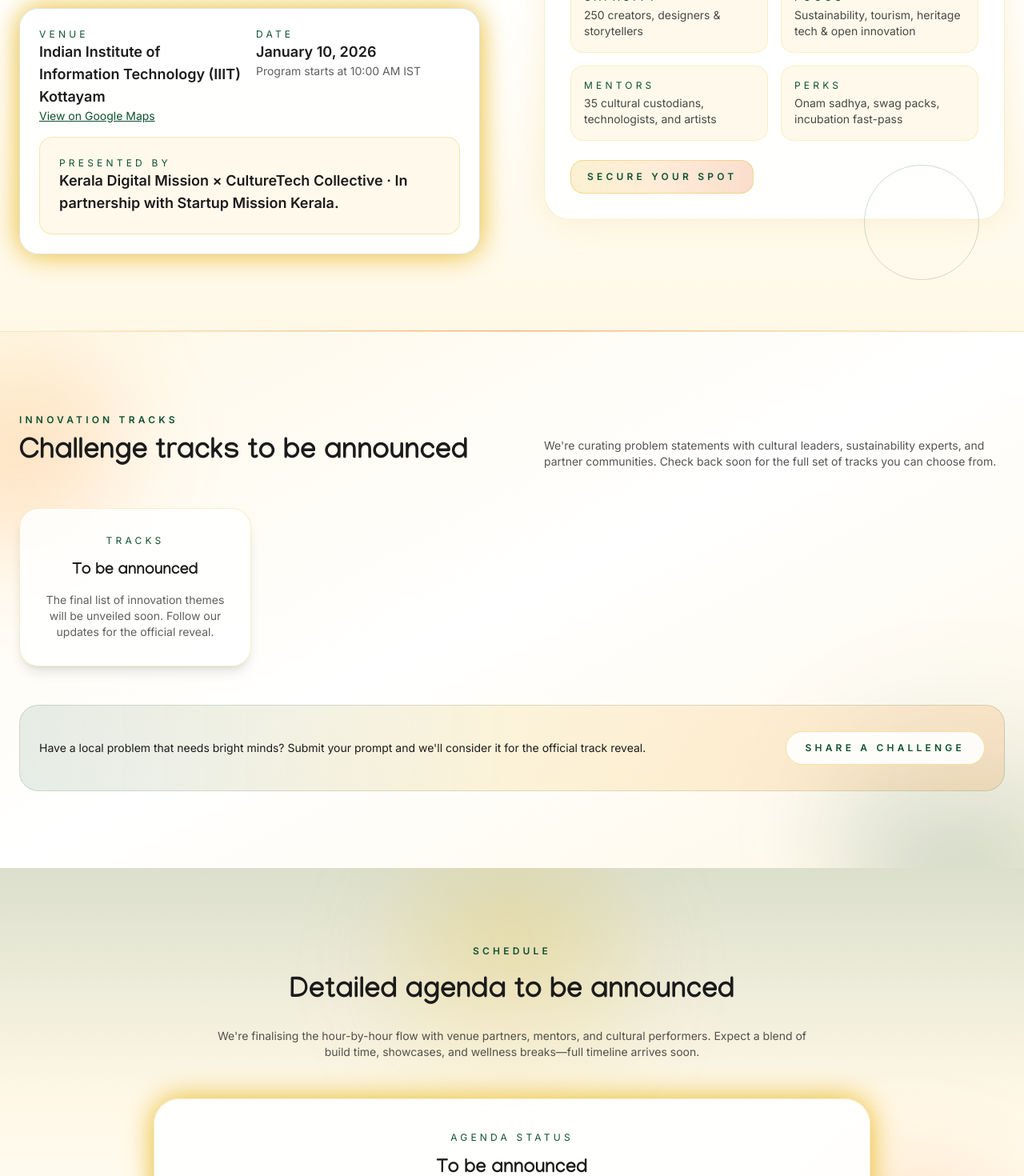
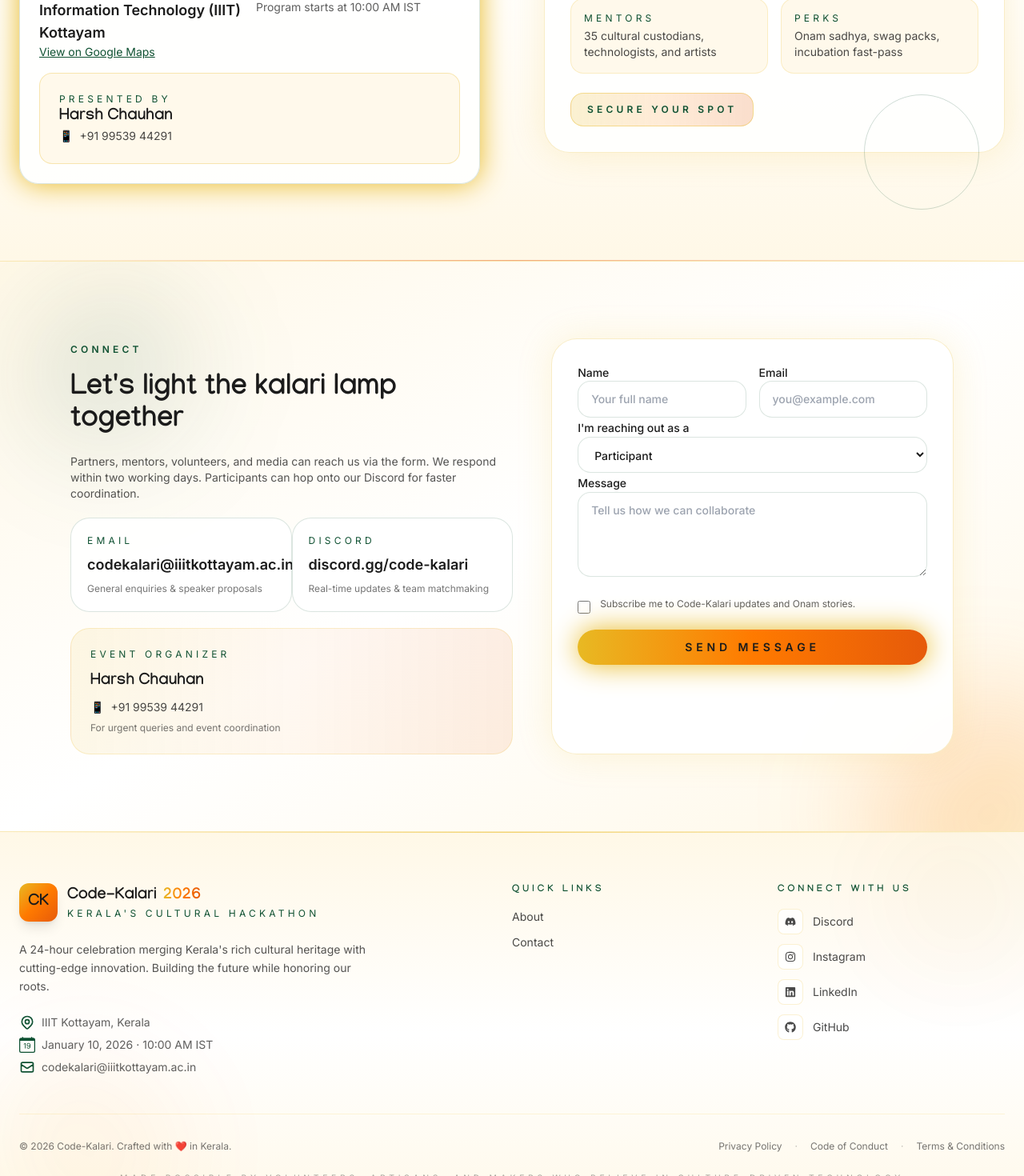
Before and after one commit to CipherCraze/Hackathon-Landing-Page, a React (Vite) app: page / in a window 1280 px wide. Shown: the part 1280-2750 px from the top of the page at 80% size. Built offline with nearby package versions, Linux system fonts and the light colour scheme.

Commit message:
Update contact information and improve layout in various components

```diff
--- a/src/components/About.jsx
+++ b/src/components/About.jsx
@@ -52,8 +52,12 @@ function About() {
             </div>
             <div className="rounded-2xl border border-kasavu/30 bg-ivory/80 p-6">
               <p className="text-xs uppercase tracking-[0.35em] text-deepgreen">Presented by</p>
-              <p className="text-lg font-semibold text-charcoal">
-                Kerala Digital Mission × CultureTech Collective · In partnership with Startup Mission Kerala.
+              <h3 className="text-xl font-bold text-charcoal">Harsh Chauhan</h3>
+              <p className="flex items-center gap-2 text-sm text-charcoal/80">
+                <span className="text-deepgreen">📱</span>
+                <a href="tel:+919953944291" className="hover:text-saffron transition">
+                  +91 99539 44291
+                </a>
               </p>
             </div>
           </div>
--- a/src/components/CallToAction.jsx
+++ b/src/components/CallToAction.jsx
@@ -26,7 +26,7 @@ function CallToAction() {
             Apply to Participate
           </a>
           <a
-            href="mailto:hello@code-kalari.in"
+            href="mailto:codekalari@iiitkottayam.ac.in"
             className="inline-flex items-center rounded-full border border-deepgreen/20 bg-white/85 px-6 py-3 text-sm font-semibold uppercase tracking-[0.35em] text-deepgreen transition hover:border-saffron/60 hover:text-saffron"
           >
             Talk to Organisers
--- a/src/components/Contact.jsx
+++ b/src/components/Contact.jsx
@@ -13,11 +13,11 @@ function Contact() {
             Partners, mentors, volunteers, and media can reach us via the form. We respond within two working days. Participants can
             hop onto our Discord for faster coordination.
           </p>
-          <div className="grid gap-4 sm:grid-cols-2">
+          <div className="grid gap-0.1 sm:grid-cols-2">
             <div className="rounded-3xl border border-deepgreen/15 bg-white/90 p-5">
               <p className="text-xs uppercase tracking-[0.35em] text-deepgreen">Email</p>
-              <a href="mailto:hello@code-kalari.in" className="mt-2 block text-lg font-semibold text-charcoal">
-                hello@code-kalari.in
+              <a href="mailto:codekalari@iiitkottayam.ac.in" className="mt-2 block text-lg font-semibold text-charcoal">
+                codekalari@iiitkottayam.ac.in
               </a>
               <p className="mt-2 text-xs text-charcoal/60">General enquiries &amp; speaker proposals</p>
             </div>
@@ -27,6 +27,20 @@ function Contact() {
                 discord.gg/code-kalari
               </a>
               <p className="mt-2 text-xs text-charcoal/60">Real-time updates &amp; team matchmaking</p>
+            </div>
+          </div>
+
+          <div className="mt-6 rounded-3xl border border-kasavu/20 bg-gradient-to-r from-kasavu/10 via-saffron/5 to-vermilion/10 p-6">
+            <p className="text-xs uppercase tracking-[0.35em] text-deepgreen mb-3">Event Organizer</p>
+            <div className="space-y-2">
+              <h3 className="text-xl font-bold text-charcoal">Harsh Chauhan</h3>
+              <p className="flex items-center gap-2 text-sm text-charcoal/80">
+                <span className="text-deepgreen">📱</span>
+                <a href="tel:+919953944291" className="hover:text-saffron transition">
+                  +91 99539 44291
+                </a>
+              </p>
+              <p className="text-xs text-charcoal/60">For urgent queries and event coordination</p>
             </div>
           </div>
         </div>
--- a/src/components/FAQ.jsx
+++ b/src/components/FAQ.jsx
@@ -59,7 +59,7 @@ function FAQ() {
           <span className="text-xs font-semibold uppercase tracking-[0.35em] text-deepgreen">FAQs</span>
           <h2 className="font-heading text-3xl font-black sm:text-4xl">Answers from the kalari desk</h2>
           <p className="text-sm text-charcoal/75">
-            Can’t find what you need? Write to <a href="mailto:hello@code-kalari.in" className="underline decoration-dotted underline-offset-4">hello@code-kalari.in</a> or join our Discord for live updates.
+            Can’t find what you need? Write to <a href="mailto:codekalari@iiitkottayam.ac.in" className="underline decoration-dotted underline-offset-4">codekalari@iiitkottayam.ac.in</a> or join our Discord for live updates.
           </p>
         </div>
 
--- a/src/components/Footer.jsx
+++ b/src/components/Footer.jsx
@@ -4,11 +4,12 @@ import { BsCalendarDate } from 'react-icons/bs'
 
 const footerLinks = [
   { label: 'About', href: '#about' },
-  { label: 'Tracks', href: '#tracks' },
+  /*{ label: 'Tracks', href: '#tracks' },
   { label: 'Schedule', href: '#schedule' },
   { label: 'Prizes', href: '#prizes' },
   { label: 'Sponsors', href: '#sponsors' },
   { label: 'FAQ', href: '#faq' },
+   */{ label: 'Contact', href: '#contact' },
 ]
 
 const socials = [
@@ -68,8 +69,8 @@ function Footer() {
               </p>
               <p className="flex items-center gap-2">
                 <HiOutlineMail className="text-deepgreen h-5 w-5" />
-                <a href="mailto:hello@code-kalari.in" className="hover:text-saffron transition">
-                  hello@code-kalari.in
+                <a href="mailto:codekalari@iiitkottayam.ac.in" className="hover:text-saffron transition">
+                  codekalari@iiitkottayam.ac.in
                 </a>
               </p>
             </div>
--- a/src/components/HeroSection.jsx
+++ b/src/components/HeroSection.jsx
@@ -15,7 +15,7 @@ function HeroSection() {
   return (
     <section
       id="hero"
-      className="min-h-screen relative isolate overflow-hidden bg-ivory pt-32 pb-24 sm:pt-36 sm:pb-32 md:pt-40 md:pb-36"
+      className="min-h-[90vh] relative isolate overflow-hidden bg-ivory pt-24 pb-16 sm:pt-28 sm:pb-20 md:pt-32 md:pb-24"
       style={{
         backgroundImage:
           'linear-gradient(rgba(15,81,50,0.05) 1px, transparent 1px), linear-gradient(90deg, rgba(15,81,50,0.05) 1px, transparent 1px)',
@@ -105,8 +105,13 @@ function HeroSection() {
           href="#register"
           className="inline-flex items-center gap-3 rounded-full bg-gradient-to-r from-kasavu via-saffron to-vermilion px-6 md:px-8 lg:px-10 py-3 md:py-4 text-lg md:text-2xl font-bold uppercase tracking-widest text-charcoal shadow-lg transition hover:brightness-110 hover:scale-95"
             >
-          Register Now
+          Pre-Register Now
             </a>
+
+            <p className="text-sm mt-4 bg-gradient-to-r from-amber-500 to-pink-500 bg-clip-text text-transparent font-semibold italic tracking-wide">
+  🚧 This area is under active development — exciting updates coming soon!
+</p>
+
           </motion.div>
         </div>
 
--- a/src/components/Navbar.jsx
+++ b/src/components/Navbar.jsx
@@ -2,12 +2,12 @@ import { FiMenu } from 'react-icons/fi'
 
 const navigationLinks = [
   { label: 'About', href: '#about' },
-  { label: 'Tracks', href: '#themes' },
+  /*{ label: 'Tracks', href: '#themes' },
   { label: 'Schedule', href: '#schedule' },
   { label: 'Gallery', href: '#gallery' },
   { label: 'Prizes', href: '#prizes' },
   { label: 'Sponsors', href: '#sponsors' },
-  { label: 'FAQ', href: '#faq' },
+  { label: 'FAQ', href: '#faq' },*/
   { label: 'Contact', href: '#contact' },
 ]
 
@@ -44,7 +44,7 @@ function Navbar() {
             href="#register"
             className="rounded-full bg-gradient-to-r from-kasavu via-saffron to-vermilion px-6 py-2.5 text-sm font-bold uppercase tracking-widest text-charcoal shadow-lg transition hover:brightness-110 hover:scale-105"
           >
-            Register Now
+            Pre-Register Now
           </a>
         </div>
 
--- a/src/components/Team.jsx
+++ b/src/components/Team.jsx
@@ -23,7 +23,7 @@ function Team() {
             Our organiser introductions and mentor roster will go live soon. Follow our channels for the weekly reveal series.
           </p>
           <p className="mt-6 text-xs text-charcoal/55">
-            Want to volunteer or mentor? Write to hello@code-kalari.in with your focus area and availability.
+            Want to volunteer or mentor? Write to codekalari@iiitkottayam.ac.in with your focus area and availability.
           </p>
         </div>
       </div>
--- a/src/pages/Home.jsx
+++ b/src/pages/Home.jsx
@@ -19,13 +19,13 @@ function Home() {
       <main className="space-y-0">
         <HeroSection />
         <About />
-        <Themes />
+        {/* <Themes />
         <Schedule />
         <CallToAction />
   <Prizes />
   <Sponsors />
         <Team />
-        <FAQ />
+        <FAQ />*/}
         <Contact />
       </main>
       <Footer />
```
